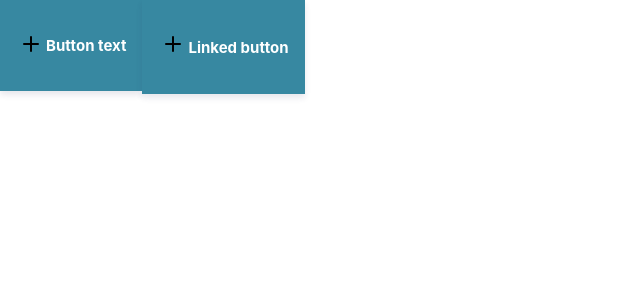
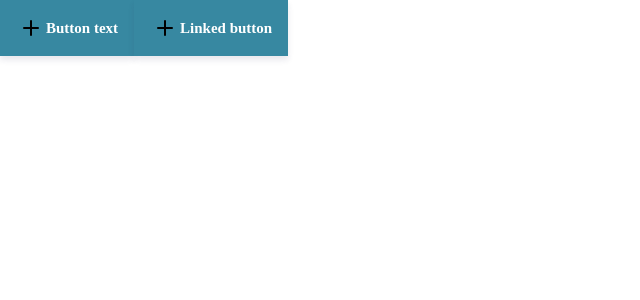
Before and after one commit to Yoshiyuki-Iwasaki/storybook-check, a React (Create React App) app: page / in a window 1280 px wide. Shown: the top 300 px of the page, without its empty margins (0-640 px from the left). Built offline with nearby package versions, Linux system fonts and the light colour scheme.

Commit message:
add reset css.

```diff
--- a/src/index.css
+++ b/src/index.css
@@ -1,13 +1,275 @@
-body {
+/*====================================================================
+Reset
+====================================================================*/
+
+html,
+body,
+div,
+figure,
+section,
+span,
+applet,
+object,
+iframe,
+h1,
+h2,
+h3,
+h4,
+h5,
+h6,
+p,
+blockquote,
+pre,
+a,
+abbr,
+acronym,
+address,
+big,
+cite,
+code,
+del,
+dfn,
+em,
+font,
+img,
+ins,
+kbd,
+q,
+s,
+samp,
+small,
+strike,
+sub,
+sup,
+tt,
+var,
+b,
+u,
+i,
+center,
+dl,
+dt,
+dd,
+ol,
+ul,
+li,
+fieldset,
+form,
+label,
+legend,
+table,
+caption,
+tbody,
+tfoot,
+thead,
+tr,
+th,
+td {
   margin: 0;
-  font-family: -apple-system, BlinkMacSystemFont, 'Segoe UI', 'Roboto', 'Oxygen',
-    'Ubuntu', 'Cantarell', 'Fira Sans', 'Droid Sans', 'Helvetica Neue',
-    sans-serif;
-  -webkit-font-smoothing: antialiased;
-  -moz-osx-font-smoothing: grayscale;
+  padding: 0;
+  border: 0;
+  outline: 0;
+  font-size: 10px;
+  font-family: "游明朝体", "Yu Mincho", YuMincho, "ヒラギノ明朝 Pro",
+    "Hiragino Mincho Pro", "MS P明朝", "MS PMincho", serif;
+  line-height: 100%;
+  vertical-align: baseline;
+  background: transparent;
+  box-sizing: border-box;
+  text-decoration: none;
+  -webkit-text-size-adjust: 100%;
 }
 
-code {
-  font-family: source-code-pro, Menlo, Monaco, Consolas, 'Courier New',
-    monospace;
+@media all and (-ms-high-contrast: none) {
+  html,
+  body,
+  div,
+  figure,
+  section,
+  span,
+  applet,
+  object,
+  iframe,
+  h1,
+  h2,
+  h3,
+  h4,
+  h5,
+  h6,
+  p,
+  blockquote,
+  pre,
+  a,
+  abbr,
+  acronym,
+  address,
+  big,
+  cite,
+  code,
+  del,
+  dfn,
+  em,
+  font,
+  img,
+  ins,
+  kbd,
+  q,
+  s,
+  samp,
+  small,
+  strike,
+  strong,
+  sub,
+  sup,
+  tt,
+  var,
+  b,
+  u,
+  i,
+  center,
+  dl,
+  dt,
+  dd,
+  ol,
+  ul,
+  li,
+  fieldset,
+  form,
+  label,
+  legend,
+  table,
+  caption,
+  tbody,
+  tfoot,
+  thead,
+  tr,
+  th,
+  td {
+    margin: 0;
+    padding: 0;
+    border: 0;
+    outline: 0;
+    font-size: 10px;
+    font-family: "メイリオ", Meiryo, "ＭＳ Ｐゴシック", "MS PGothic", sans-serif,
+      "ヒラギノ角ゴ Pro W3", "Hiragino Kaku Gothic Pro", Osaka;
+    line-height: 100%;
+    vertical-align: baseline;
+    background: transparent;
+    box-sizing: border-box;
+    -webkit-text-size-adjust: 100%;
+  }
 }
+
+table {
+  border-collapse: collapse;
+  border-spacing: 0;
+}
+
+fieldset,
+img {
+  border: 0;
+}
+
+/*
+TODO think about hanlding inheritence differently, maybe letting IE6 fail a bit...
+*/
+address,
+caption,
+cite,
+code,
+dfn,
+em,
+strong,
+th,
+var {
+  font-style: normal;
+  font-weight: normal;
+}
+
+ol,
+ul {
+  list-style: none;
+}
+
+caption,
+th {
+  text-align: left;
+}
+
+h1,
+h2,
+h3,
+h4,
+h5,
+h6 {
+  font-size: 100%;
+  font-weight: normal;
+}
+
+q:before,
+q:after {
+  content: "";
+}
+abbr,
+acronym {
+  border: 0;
+  font-variant: normal;
+}
+
+sup {
+  font-size: 10px;
+  vertical-align: text-top;
+}
+
+sub {
+  vertical-align: text-bottom;
+}
+
+input,
+textarea,
+select {
+  font-family: inherit;
+  font-size: inherit;
+  font-weight: inherit;
+}
+
+input,
+textarea,
+select {
+  *font-size: 100%;
+}
+
+legend {
+  color: #000;
+}
+
+ol,
+ul {
+  list-style: none;
+}
+
+a {
+  color: #000;
+  text-decoration: none;
+}
+
+input,
+button,
+textarea,
+select {
+  margin: 0;
+  padding: 0;
+  background: none;
+  border: none;
+  border-radius: 0;
+  line-height: 100%;
+  box-sizing: border-box;
+  font-family: "游明朝体", "Yu Mincho", YuMincho, "ヒラギノ明朝 Pro",
+    "Hiragino Mincho Pro", "MS P明朝", "MS PMincho", serif;
+}
+
+img {
+  width: 100%;
+  height: auto;
+  vertical-align: bottom;
+}
```
Also changed, not shown: 1 other file (tests, documents, lock files or other folders).
